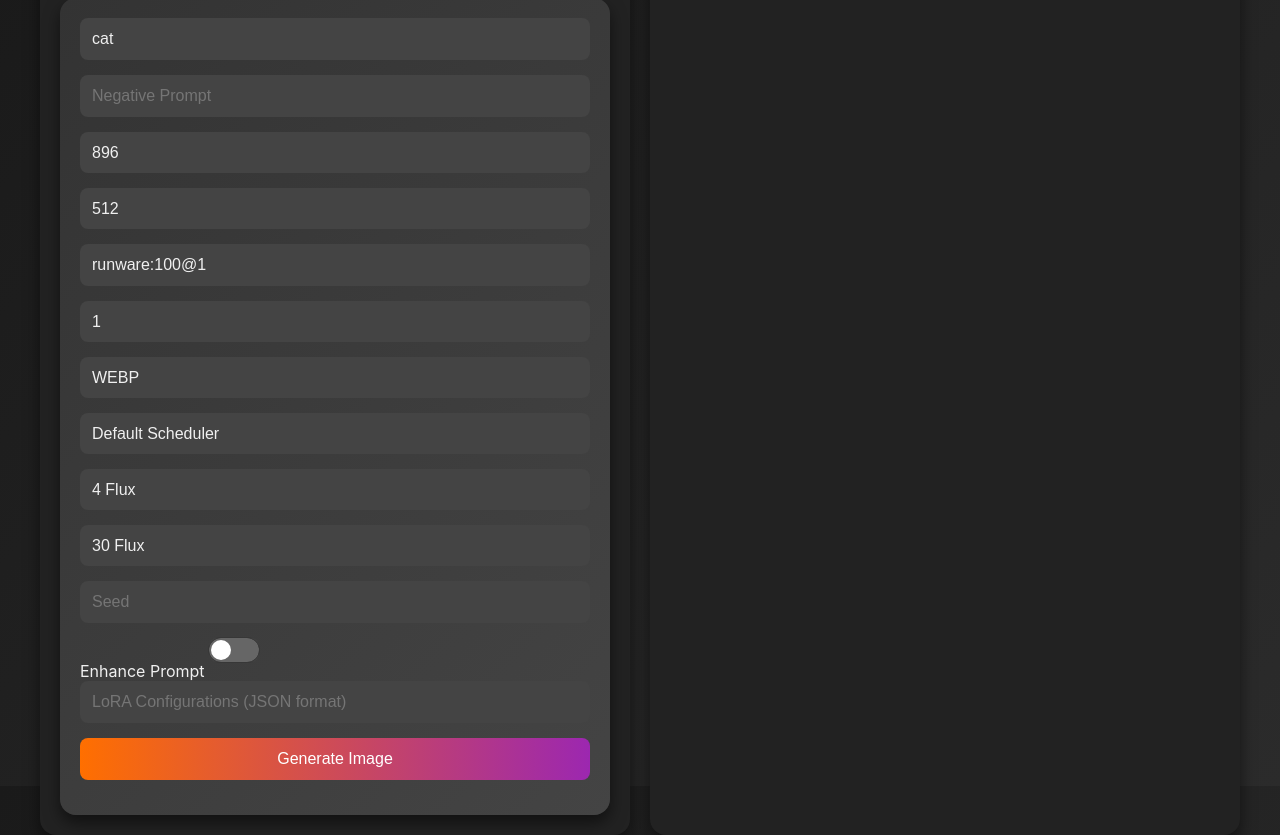
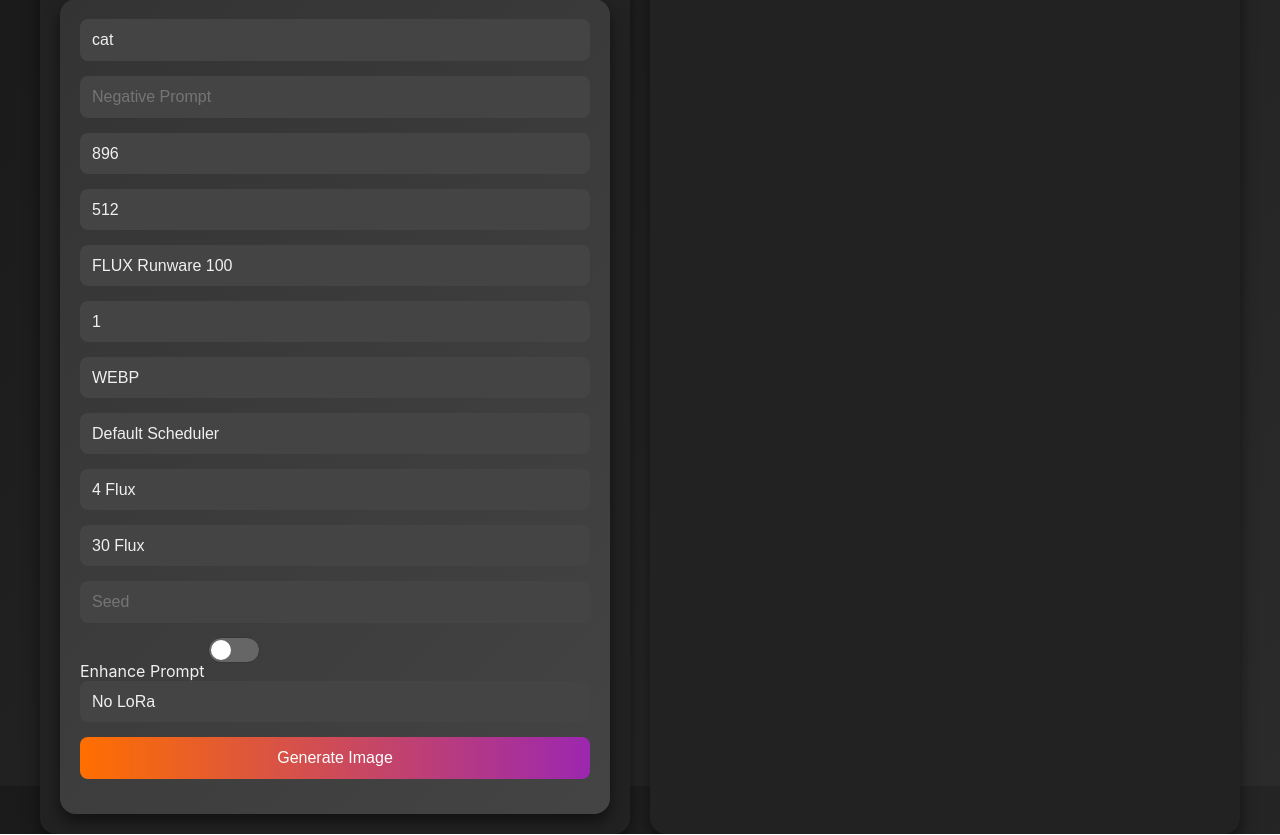
Before and after one commit to ezam0000/jsrunware, a website: page public/index.html in a window 1280 px wide. Shown: the part 54-889 px from the top of the page. Drawn offline with Linux system fonts and the light colour scheme.

Commit message:
added lora and models to dropdown

```diff
--- a/public/index.html
+++ b/public/index.html
@@ -58,8 +58,15 @@
                 </div>
 
                 <div class="input-group">
-                    <input type="text" id="model" placeholder="Model" value="runware:100@1" required>
+                    <select id="model" required>
+                        <option value="" disabled>Select Model</option>
+                        <option value="runware:100@1" selected>FLUX Runware 100</option>
+                        <option value="civitai:277058@646523">SDXL epiCRealism XL V8-KiSS</option>
+                        <option value="civitai:645943@742989">Flux Unchained Public</option>
+                        <!-- Add more models as needed -->
+                    </select>
                 </div>
+
 
                 <div class="input-group">
                     <select id="numberResults">
@@ -92,7 +99,7 @@
                         <option value="2">2</option>
                         <option value="4" selected>4 Flux</option>
                         <option value="20">20</option>
-                        <option value="28">2 SDXL</option>
+                        <option value="28">28 SDXL</option>
                         <option value="40">40</option>
 
                     </select>
@@ -124,8 +131,17 @@
 
                 <!-- New input for LoRA -->
                 <div class="input-group">
-                    <input type="text" id="lora" placeholder="LoRA Configurations (JSON format)" value="">
+                    <select id="lora" >
+                        <option value="" disabled>Select LoRA Configuration</option>
+                        <option value="">No LoRa</option>
+                        <option value="civitai:178910@200827">SDXL CCTV</option>
+                        <option value="civitai:124347@148870">SDXL Art Enhancer</option>
+                        <option value="civitai:631986@706528">Flux Realism LoRA</option>
+
+                        <!-- Add more configurations as needed -->
+                    </select>
                 </div>
+
 
                 <button type="submit">Generate Image</button>
             </form>
```
